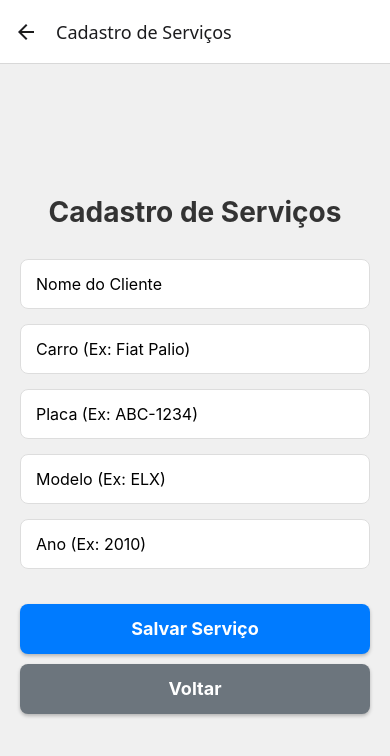
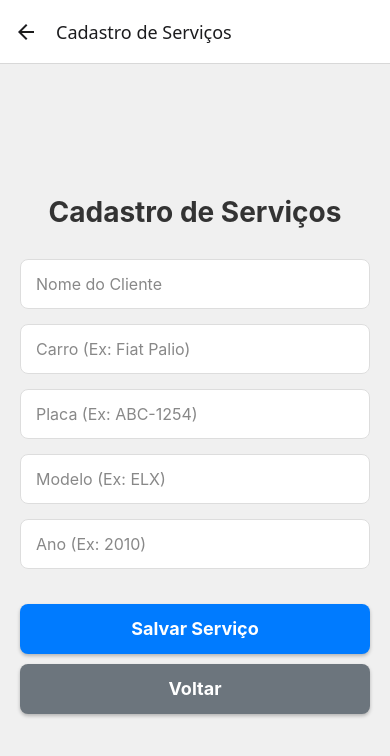
Before and after one commit to Tithania/MecanicoAPP, a React Native app: screen /Servicos in a window 390 px wide. Shown: the top 756 px of the page. Built offline with nearby package versions, Linux system fonts and the light colour scheme.

Commit message:
Bug Fixies, (Correção) - Feito ajuste na indicação dos inputs, onde o mesmo ficava em branco, foi feito inclusão explicito do placeholder para forçar a visualização independete do tema do aparelho.
APK da pasta atualizado.

```diff
--- a/src/screens/CadastroClient.tsx
+++ b/src/screens/CadastroClient.tsx
@@ -1,5 +1,3 @@
-// src/screens/CadastroClient.tsx
-
 import React, { useState, useEffect } from 'react';
 import {
   SafeAreaView,
@@ -8,13 +6,13 @@ import {
   View,
   TouchableOpacity,
   FlatList,
-  Alert, // Usado para exibir alertas ao usuário
+  Alert, //alertas ao usuário
   TextInput,
 } from 'react-native';
 // Importa as funções e a interface do seu arquivo de gerenciamento de dados (AsyncStorage)
 import { getClientes, addCliente, deleteCliente, Cliente, clearAllClientes } from '../database/asyncStorage';
 
-export default function CadastroClient() { // Nome do componente atualizado
+export default function CadastroClient() {
   // Estados para gerenciar os dados do formulário de cliente
   const [clientes, setClientes] = useState<Cliente[]>([]); // Lista de clientes carregados
   const [nome, setNome] = useState<string>(''); // Nome do cliente no input
@@ -70,7 +68,7 @@ export default function CadastroClient() { // Nome do componente atualizado
       'Confirmar Exclusão',
       'Tem certeza que deseja excluir este cliente?',
       [
-        { text: 'Cancelar', style: 'cancel' }, // Botão de cancelar
+        { text: 'Cancelar', style: 'cancel' },
         {
           text: 'Excluir', // Botão de confirmar exclusão
           onPress: async () => {
@@ -90,7 +88,7 @@ export default function CadastroClient() { // Nome do componente atualizado
   };
 
   /**
-   * Lida com a limpeza de todos os clientes.
+   *limpeza de todos os clientes.
    * Exibe uma confirmação antes de limpar e recarrega a lista (que ficará vazia).
    */
   const handleClearAllClientes = async () => {
@@ -128,12 +126,14 @@ export default function CadastroClient() { // Nome do componente atualizado
         <TextInput
           style={styles.input}
           placeholder="Nome do Cliente"
+          placeholderTextColor="#888"
           value={nome}
           onChangeText={setNome}
         />
         <TextInput
           style={styles.input}
           placeholder="Telefone do Cliente"
+          placeholderTextColor="#888"
           value={telefone}
           onChangeText={setTelefone}
           keyboardType="phone-pad" // Teclado numérico para telefone
@@ -141,6 +141,7 @@ export default function CadastroClient() { // Nome do componente atualizado
         <TextInput
           style={styles.input}
           placeholder="Endereço do Cliente (Opcional)"
+          placeholderTextColor="#888"
           value={endereco}
           onChangeText={setEndereco}
         />
--- a/src/screens/Estoque.tsx
+++ b/src/screens/Estoque.tsx
@@ -152,12 +152,14 @@ export default function EstoqueScreen() { // Nome do componente
             <TextInput
               style={styles.input}
               placeholder="Nome do Item"
+              placeholderTextColor="#888"
               value={nomeItem}
               onChangeText={setNomeItem}
             />
             <TextInput
               style={styles.input}
               placeholder="Quantidade"
+              placeholderTextColor="#888"
               value={quantidade}
               onChangeText={setQuantidade}
               keyboardType="numeric"
@@ -165,6 +167,7 @@ export default function EstoqueScreen() { // Nome do componente
             <TextInput
               style={styles.input}
               placeholder="Preço Unitário (Ex: 12.50)"
+              placeholderTextColor="#888"
               value={precoUnitario}
               onChangeText={setPrecoUnitario}
               keyboardType="numeric"
--- a/src/screens/LoginScreen.tsx
+++ b/src/screens/LoginScreen.tsx
@@ -1,5 +1,3 @@
-// src/screens/LoginScreen.tsx
-
 import React, { useState } from 'react';
 import {
   View,
@@ -10,6 +8,7 @@ import {
   Alert, // Usado para exibir mensagens de sucesso/erro
 } from 'react-native';
 import { useNavigation, NavigationProp } from '@react-navigation/native'; // Importa useNavigation e NavigationProp para navegação
+import { NativeStackNavigationProp } from '@react-navigation/native-stack';
 
 // Define os tipos de parâmetros para as rotas do seu Stack Navigator.
 // Isso ajuda o TypeScript a entender quais rotas estão disponíveis e quais parâmetros elas esperam.
@@ -21,7 +20,7 @@ type RootStackParamList = {
 
 export default function LoginScreen() {
   // Obtém o objeto de navegação, tipado com as rotas definidas acima.
-  const navigation = useNavigation<NavigationProp<RootStackParamList>>();
+  const navigation = useNavigation<NativeStackNavigationProp<RootStackParamList>>();
 
   // Estados para armazenar o que o usuário digita nos campos de usuário e senha
   const [username, setUsername] = useState<string>('');
@@ -51,6 +50,7 @@ export default function LoginScreen() {
       <TextInput
         style={styles.input}
         placeholder="Usuário" // Texto que aparece antes do usuário digitar
+        placeholderTextColor="#888"
         value={username} // O valor atual do campo, ligado ao estado 'username'
         onChangeText={setUsername} // Função que atualiza o estado 'username' a cada digitação
         autoCapitalize="none" // Desativa a capitalização automática para nomes de usuário
@@ -61,6 +61,7 @@ export default function LoginScreen() {
       <TextInput
         style={styles.input}
         placeholder="Senha" // Texto que aparece antes do usuário digitar
+        placeholderTextColor="#888"
         value={password} // O valor atual do campo, ligado ao estado 'password'
         onChangeText={setPassword} // Função que atualiza o estado 'password' a cada digitação
         secureTextEntry // Faz com que o texto digitado apareça como bolinhas (para senhas)
--- a/src/screens/Servicos.tsx
+++ b/src/screens/Servicos.tsx
@@ -68,18 +68,22 @@ export default function Servicos() { // Nome do componente atualizado
         <TextInput
           style={styles.input}
           placeholder="Nome do Cliente"
+          placeholderTextColor="#888"
+
           value={nomeCliente}
           onChangeText={setNomeCliente}
         />
         <TextInput
           style={styles.input}
           placeholder="Carro (Ex: Fiat Palio)"
+          placeholderTextColor="#888"
           value={carro}
           onChangeText={setCarro}
         />
         <TextInput
           style={styles.input}
-          placeholder="Placa (Ex: ABC-1234)"
+          placeholder="Placa (Ex: ABC-1254)"
+          placeholderTextColor="#888"
           value={placa}
           onChangeText={setPlaca}
           autoCapitalize="characters" // Capitaliza letras para placas
@@ -87,12 +91,14 @@ export default function Servicos() { // Nome do componente atualizado
         <TextInput
           style={styles.input}
           placeholder="Modelo (Ex: ELX)"
+          placeholderTextColor="#888"
           value={modelo}
           onChangeText={setModelo}
         />
         <TextInput
           style={styles.input}
           placeholder="Ano (Ex: 2010)"
+          placeholderTextColor="#888"
           value={ano}
           onChangeText={setAno}
           keyboardType="numeric" // Teclado numérico para o ano
```
Also changed, not shown: 1 other file (tests, documents, lock files or other folders).
